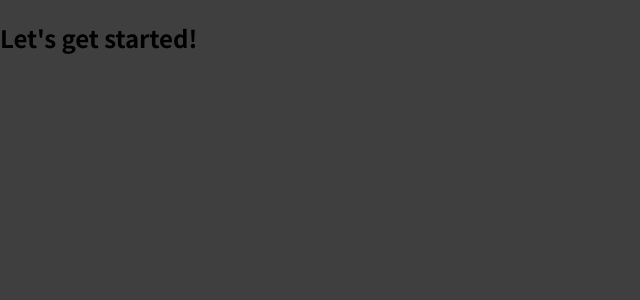
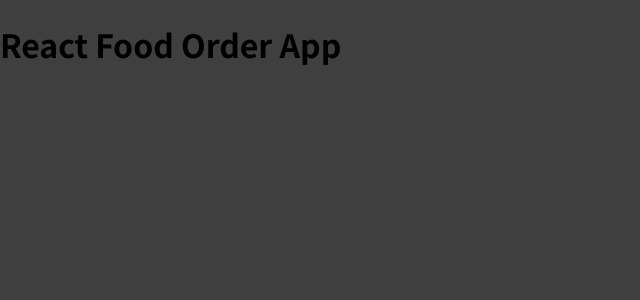
Before and after one commit to kevinsvanback/react-food-order-app, a JavaScript app: page / in a window 1280 px wide. Shown: the top 300 px of the page, without its empty margins (0-640 px from the left). Built offline with nearby package versions, Linux system fonts and the light colour scheme.

Commit message:
React Food Order App

```diff
--- a/public/index.html
+++ b/public/index.html
@@ -1,14 +1,12 @@
 <!DOCTYPE html>
 <html lang="en">
+
 <head>
   <meta charset="utf-8" />
   <link rel="icon" href="%PUBLIC_URL%/favicon.ico" />
   <meta name="viewport" content="width=device-width, initial-scale=1" />
   <meta name="theme-color" content="#000000" />
-    <meta
-      name="description"
-      content="Web site created using create-react-app"
-    />
+  <meta name="description" content="Web site created using create-react-app" />
   <link rel="apple-touch-icon" href="%PUBLIC_URL%/logo192.png" />
   <!--
       manifest.json provides metadata used when your web app is installed on a
@@ -24,8 +22,9 @@
       work correctly both with client-side routing and a non-root public URL.
       Learn how to configure a non-root public URL by running `npm run build`.
     -->
-    <title>React App</title>
+  <title>React Food Order App</title>
 </head>
+
 <body>
   <noscript>You need to enable JavaScript to run this app.</noscript>
   <div id="root"></div>
@@ -40,4 +39,5 @@
       To create a production bundle, use `npm run build` or `yarn build`.
     -->
 </body>
+
 </html>
--- a/src/App.js
+++ b/src/App.js
@@ -1,8 +1,10 @@
+import Header from "./components/Layout/Header";
+
 function App() {
   return (
-    <div>
-      <h2>Let's get started!</h2>
-    </div>
+    <>
+      <Header />
+    </>
   );
 }
 
--- a/src/components/Layout/Header.js
+++ b/src/components/Layout/Header.js
@@ -0,0 +1,13 @@
+
+
+const Header = (props) => {
+  return (
+    <>
+      <header>
+        <h1>React Food Order App</h1>
+      </header>
+    </>
+  );
+};
+
+export default Header;
```
Lines whose indentation alone changed are shown as unchanged.
